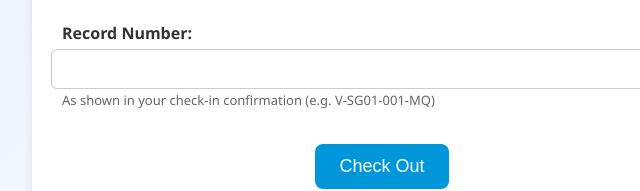
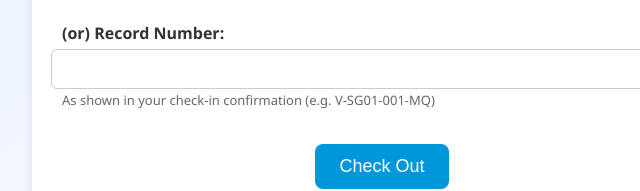
Before and after one commit to Macchiato-Fiona/FiltronaVisitorLandingPage, a plain HTML site: page FormCheckout.html in a window 1280 px wide. Shown: the part 416-607 px from the top of the page, 258-898 px from the left. Drawn offline with Linux system fonts and the light colour scheme.

Commit message:
Update FormCheckout.html

```diff
--- a/FormCheckout.html
+++ b/FormCheckout.html
@@ -146,7 +146,7 @@
     <input type="email" id="VisitorEmail">
     <div class="help-text">The email address used during check-in</div>
 
-    <label for="VisitingID">Record Number:</label>
+    <label for="VisitingID">(or) Record Number:</label>
     <input type="text" id="VisitingID">
     <div class="help-text">As shown in your check-in confirmation (e.g. V-SG01-001-MQ)</div>
 
```
